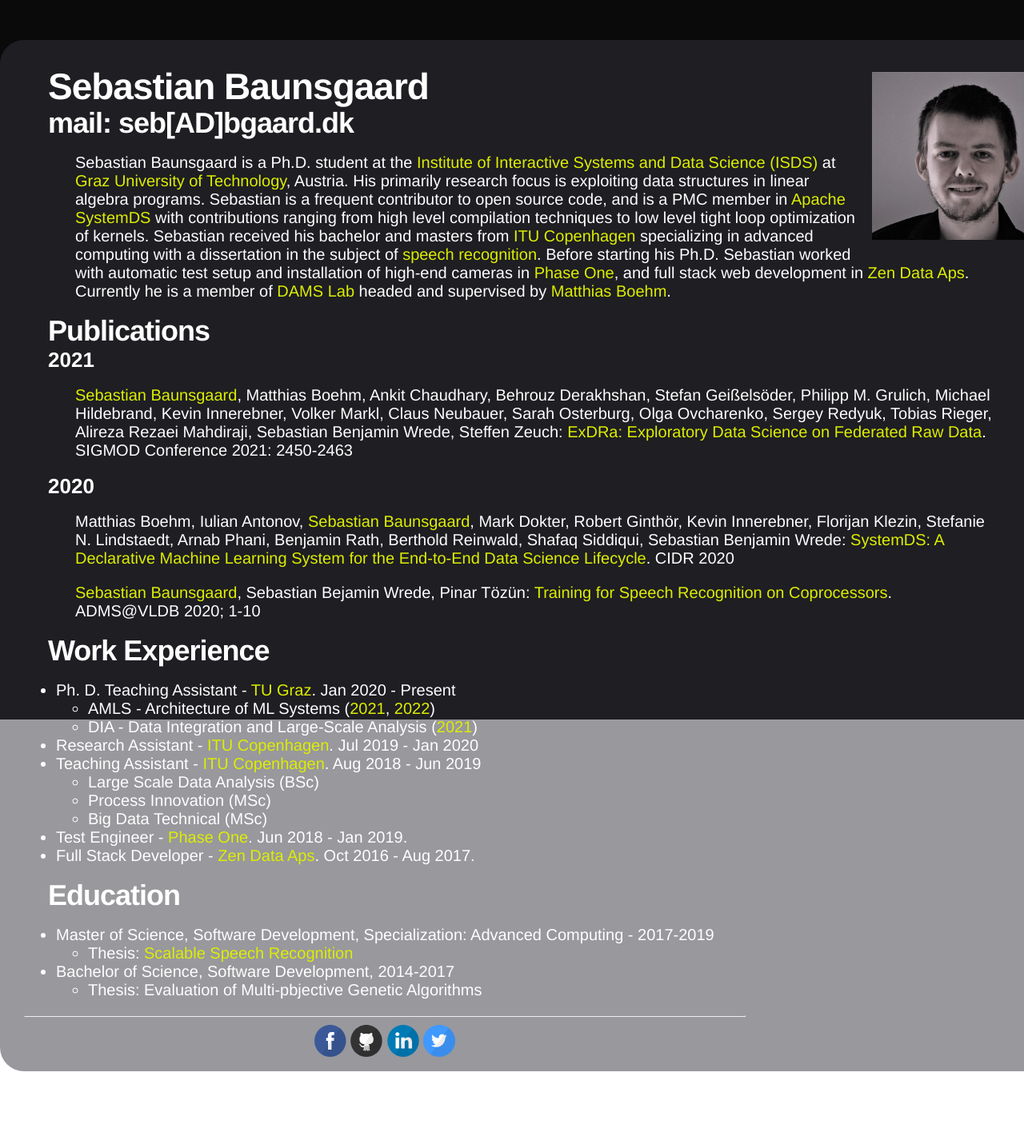
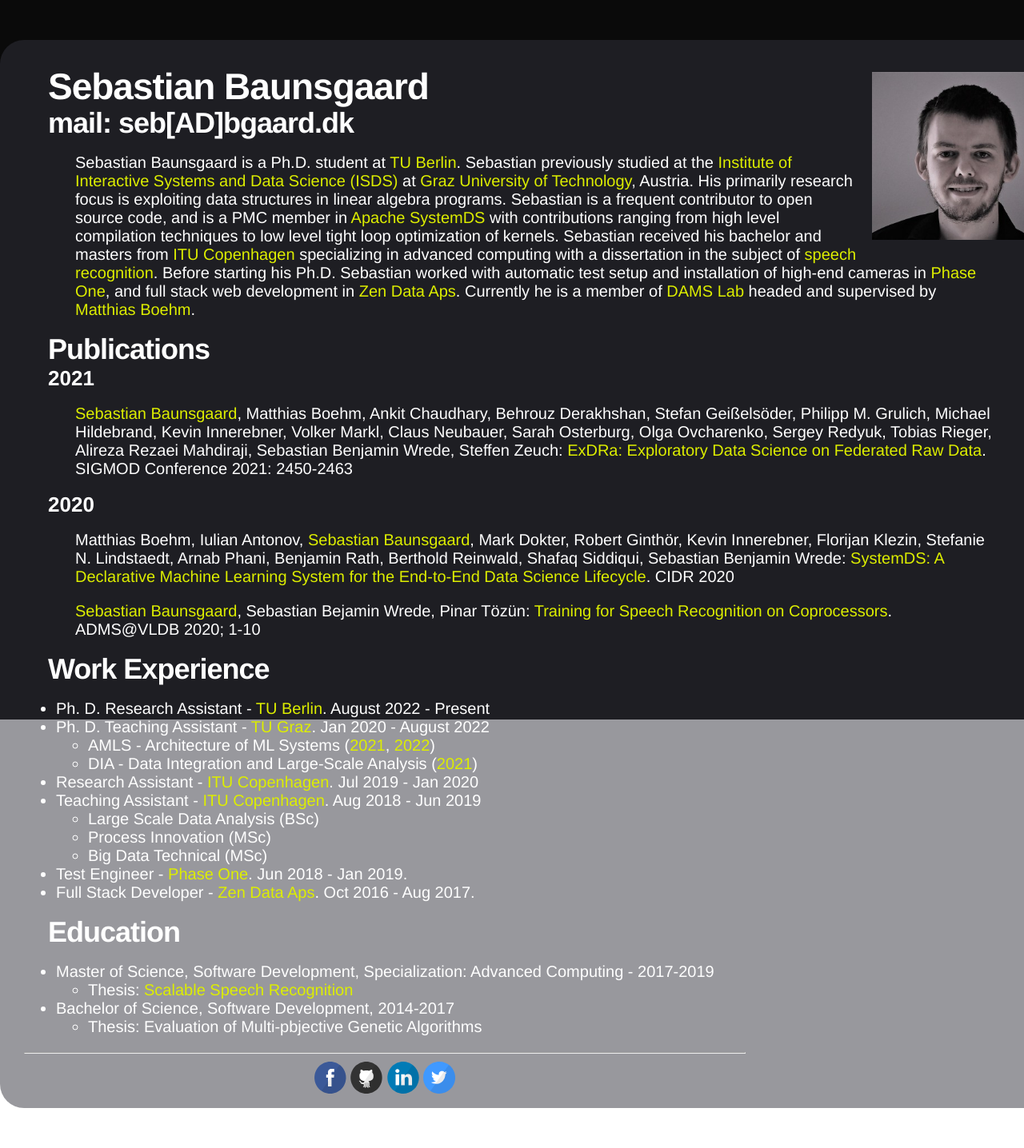
Before and after one commit to Baunsgaard/baunsgaard.github.io, a Jekyll site: the page built from index.md, in a window 1280 px wide. Shown: the whole page at 80% size. Built offline with Jekyll 4.4.1, drawn with Linux system fonts in a browser that asks for light colours; our own code applies the rules of GitHub Pages for plain Markdown files; before the commit the page ends 1390 px from its top, so only the background shows below that.

Commit message:
add TU berlin briefly

```diff
--- a/index.md
+++ b/index.md
@@ -6,7 +6,8 @@
 
 ## mail: seb\[AD\]bgaard.dk
 
-Sebastian Baunsgaard is a Ph.D. student at the [Institute of Interactive Systems and Data Science (ISDS)](https://www.tugraz.at/institutes/isds/home/) at
+Sebastian Baunsgaard is a Ph.D. student at [TU Berlin](https://www.tu.berlin/).
+Sebastian previously studied at the [Institute of Interactive Systems and Data Science (ISDS)](https://www.tugraz.at/institutes/isds/home/) at
 [Graz University of Technology](https://www.tugraz.at/home/), Austria.
 His primarily research focus is exploiting data structures in linear algebra programs.
 Sebastian is a frequent contributor to open source code,
@@ -38,7 +39,8 @@
 
 ## Work Experience
 
-- Ph. D. Teaching Assistant - [TU Graz](https://www.tugraz.at/home/). Jan 2020 - Present
+- Ph. D. Research Assistant - [TU Berlin](https://www.tu.berlin/). August 2022 - Present
+- Ph. D. Teaching Assistant - [TU Graz](https://www.tugraz.at/home/). Jan 2020 - August 2022
   - AMLS - Architecture of ML Systems ([2021](https://mboehm7.github.io/teaching/ss21_amls),
   [2022](https://mboehm7.github.io/teaching/ss22_amls/))
   - DIA - Data Integration and Large-Scale Analysis ([2021](https://mboehm7.github.io/teaching/ws2122_dia))
```
